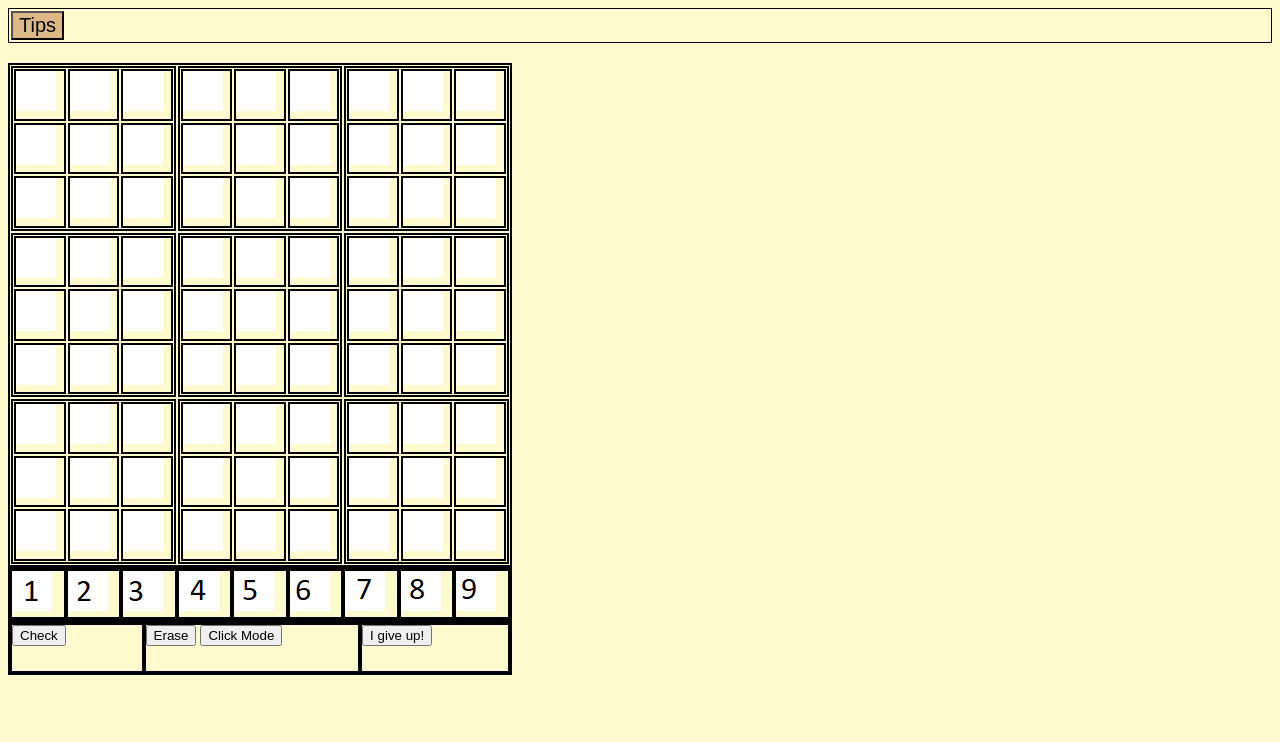
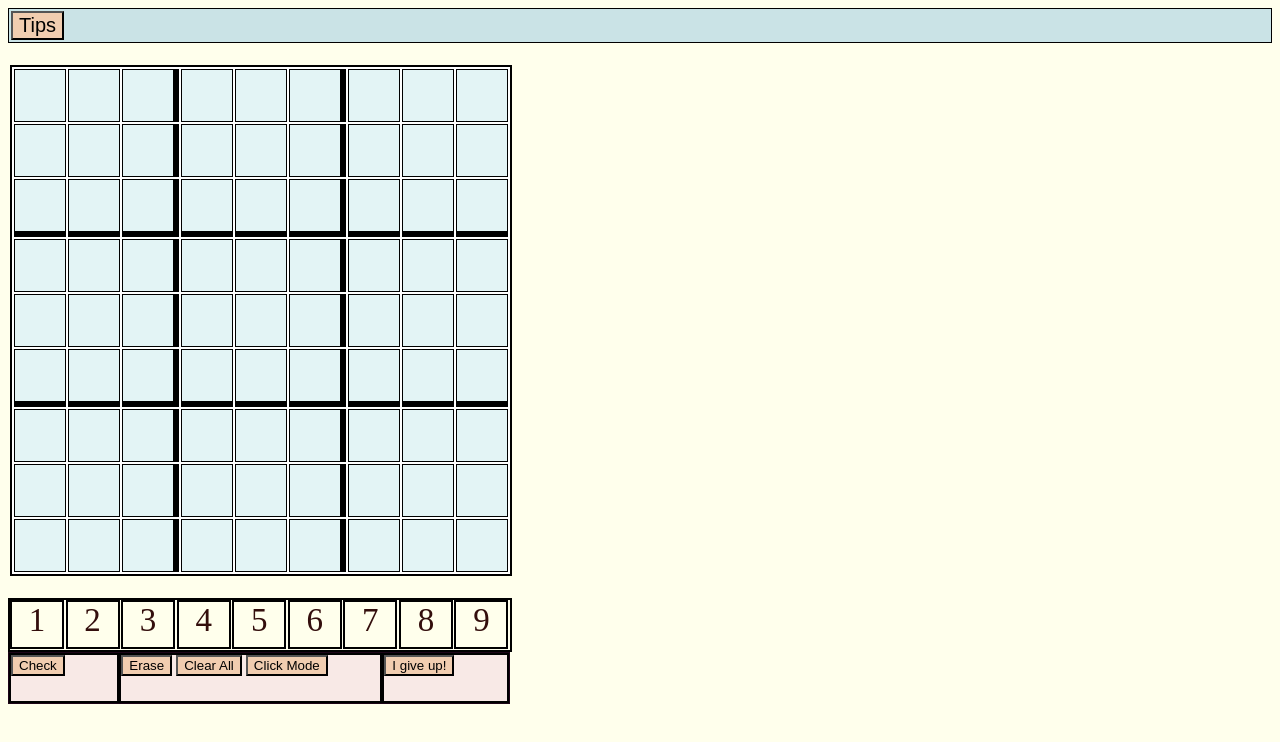
Before and after one commit to MelanieNPS/Orbital2020-outofthebox, a plain HTML site: page index.html in a window 1280 px wide. Drawn offline with nearby package versions, Linux system fonts and the light colour scheme.

Commit message:
Change divs to a table. Add clear all button

```diff
--- a/Sudoku.css
+++ b/Sudoku.css
@@ -1,32 +1,34 @@
 #box{
     display: grid;
     border: 2px solid black;
-    width:500px;
-    height:500px;
+    margin:2px;
+    width:502px;
+    height:511px;
     grid-template:fr fr fr/fr fr fr;
+    background-color: white;
 }
-#box div{
-    display: grid;
-    margin: 1px;
-    border: 2px solid black;
-    grid-template: fr fr fr/fr fr fr;
-    position: relative;
+.cell{
+    border: 1.5px solid black;
+    width: 49px;
+    height: 49px;
+    font-size: 35px;
+    text-align: center;
+    background-color: rgb(227, 244, 245);
+}
+td:focus{
+    box-shadow: 2px lightblue;
+    background-color: lemonchiffon;
+}
+.cell:nth-of-type(3n):not(:last-of-type){
+    border-right: 6px solid black;
+}
+.row .cell{
+    border-bottom: 6px solid black;
 }
 
-#box div:nth-of-type(3n){
-    grid-column: 3;
-}
-p{
-    width: 40px;
-    height: 40px;
-    margin-top: 0;
-    margin-bottom: 0;
-    background: url("sprite.png") -40px -120px;
-}
 
-#box div div{
-    border: 2px solid black;
-}
+
+
 #control{
     display:grid;
     border: 2px solid black;
@@ -34,60 +36,69 @@ p{
     height: 50px;
     grid-template: fr fr fr fr fr fr fr fr fr/fr;
 }
-
 #control div{
     border: 2px solid black;
 }
-
 #control div:nth-of-type(9n){
     grid-column: 9;
 }
+.numbers{
+    width: 50px;
+    height: 45px;
+    margin-top: 0;
+    margin-bottom: 0;
+    text-align: center;
+    font-size: 33px;
+    color: rgb(51, 14, 12);
+    cursor: grabbing;
+}
+.active, .numbers:hover {
+    background-color: #666;
+    color: white;
+  }
+
+
 
 #control2 {
     display:grid;
-    border: 2px solid black;
+    border: 1px solid rgb(29, 4, 23);
+    background-color: rgb(248, 233, 230);
     width: 500px;
     height: 50px;
     grid-template: fr fr fr/fr;
 }
-
 #control2 div{
     border: 2px solid black;
 }
-
 #control2 div:nth-of-type(3n){
     grid-column: 3;
 }
+#control2 button {
+    background-color: #F1CDB0;
+}
+
+
 
 .tab {
-    background-color: lemonchiffon;
+    background-color: rgb(202, 227, 230);
     overflow: hidden;
     border: 1px solid black;
     padding: 2px;
 }
-
 .tab button {
-    background-color: burlywood;
-    outline: none;
+    background-color: #F1CDB0;
     cursor: pointer;
     font-size: 20px;
     float: left;
 }
-
 .tab button:hover {
-    background-color: saddlebrown;
+    background-color: bisque;
 }
-
 .tab-content {
     display: none;
     padding: 6px 12px;
     border: 1px solid black;
 }
-
-.tab button.active {
-    background-color: black;
-}
-
 #spacing {
     height: 20px;
 }
--- a/Sudoku.js
+++ b/Sudoku.js
@@ -1,10 +1,17 @@
 var k;
-var numbers=["one","two","three","four","five","six","seven","eight","nine"];
+var control=["one","two","three","four","five","six","seven","eight","nine"];
 var clickmode=false;
 
 function Erase(){
-    k=10;
 }
+
+function clearAll(){
+    let c = document.getElementsByClassName("cell");
+    for (let i = 0; i<81; i++){
+        c[i].innerHTML = "";
+    }
+}
+
 function toggleclick(){
     if(clickmode){
         clickmode=false;
@@ -15,19 +22,23 @@ function toggleclick(){
 }
 
 function group(num){
-    let c=document.getElementById(num).children;
-    let d=document.getElementById("control").children;
-    for(let i=0;i<9;i++){
+    let c=document.getElementsByClassName("cell");
+    for(let i=0;i<81;i++){
         c[i].addEventListener("click",change);
         c[i].addEventListener("keypress",keyboard);
-        d[i].children[0].style.backgroundPosition=-(i%3)*40+"px "+Math.floor(i/3)*(-40)+"px";
         function keyboard(event){
-            let h=event.key-1;
-            c[i].children[0].style.backgroundPosition=-(h%3)*40+"px "+Math.floor(h/3)*(-40)+"px";
+            let h=event.key;
+            var control = /^[1-9]+$/;
+            if (control.test(h)){       //Only allow control from 1 to 9
+                c[i].innerHTML=h;
+            } else {
+                var otherwise = h.slice(0, -5);
+                c[i].innerHTML = otherwise;
+            }
         }
         function change(){
             if(clickmode){
-                c[i].children[0].style.backgroundPosition=-(k%3)*40+"px "+Math.floor(k/3)*(-40)+"px";
+                c[i].innerHTML=k + 1;
             }
         }
     }
@@ -38,7 +49,7 @@ function choose(i){
 }
 
 for(let i=0;i<9;i++){
-    group(numbers[i]);
+    group(control[i]);
 }
 
 function openTab(evt, tabName){
@@ -54,3 +65,18 @@ function openTab(evt, tabName){
     document.getElementById(tabName).style.display = "block";
     evt.currentTarget.className += "active";
 }
+
+
+//Highlights the number clicked on
+var control = document.getElementById("control");
+var numbers = control.getElementsByClassName("numbers");
+for (var i = 0; i < numbers.length; i++) {
+  numbers[i].addEventListener("click", changeColor);
+}
+function changeColor(){
+    var current = document.getElementsByClassName("active");
+    if (current.length != 0){
+        current[0].className = current[0].className.replace(" active", "");
+    }
+    this.className += " active";
+}
--- a/index.html
+++ b/index.html
@@ -1,12 +1,15 @@
 <!DOCTYPE html>
 <html lang="en">
+
 <head>
     <meta charset="UTF-8">
     <meta name="viewport" content="width=device-width, initial-scale=1.0">
     <title>Document</title>
+    <script type="text/javascript" src="https://code.jquery.com/jquery-3.5.1.min.js"></script>
     <link rel="stylesheet" href="Sudoku.css">
 </head>
-<body style="background-color: lemonchiffon; text-align:centre;">
+
+<body style="background-color: rgb(255, 255, 236); text-align:centre;">
 
     <div class="tab">
         <button class="tabButton" onclick="openTab(event, 'tips')"> Tips </button>
@@ -18,296 +21,138 @@
     </div>
     <div id="spacing"> </div>
 
-    <div id="box">
-        <div id="one">
-            <div tabindex="0">
-                <p></p>
-            </div>
-            <div tabindex="0">
-                <p></p>
-            </div>
-            <div tabindex="0">
-                <p></p>
-            </div>
-            <div tabindex="0">
-                <p></p>
-            </div>
-            <div tabindex="0">
-                <p></p>
-            </div>
-            <div tabindex="0">
-                <p></p>
-            </div>
-            <div tabindex="0">
-                <p></p>
-            </div>
-            <div tabindex="0">
-                <p></p>
-            </div>
-            <div tabindex="0">
-                <p></p>
-            </div>
+    <table id="box">
+        <tr id="rowZero">
+            <td id="cell00"  class="cell" tabindex="0"></td>
+            <td id="cell01"  class="cell" tabindex="0"></td>
+            <td id="cell02"  class="cell" tabindex="0"></td>
+            <td id="cell03"  class="cell" tabindex="0"></td>
+            <td id="cell04"  class="cell" tabindex="0"></td>
+            <td id="cell05"  class="cell" tabindex="0"></td>
+            <td id="cell06"  class="cell" tabindex="0"></td>
+            <td id="cell07"  class="cell" tabindex="0"></td>
+            <td id="cell08"  class="cell" tabindex="0"></td>
+        </tr>
+        <tr id="rowOne">
+            <td id="cell10"  class="cell" tabindex="0"></td>
+            <td id="cell11"  class="cell" tabindex="0"></td>
+            <td id="cell12"  class="cell" tabindex="0"></td>
+            <td id="cell13"  class="cell" tabindex="0"></td>
+            <td id="cell14"  class="cell" tabindex="0"></td>
+            <td id="cell15"  class="cell" tabindex="0"></td>
+            <td id="cell16"  class="cell" tabindex="0"></td>
+            <td id="cell17"  class="cell" tabindex="0"></td>
+            <td id="cell18"  class="cell" tabindex="0"></td>
+        </tr>
+        <tr id="rowTwo" class="row">
+            <td id="cell20"  class="cell" tabindex="0"></td>
+            <td id="cell21"  class="cell" tabindex="0"></td>
+            <td id="cell22"  class="cell" tabindex="0"></td>
+            <td id="cell23"  class="cell" tabindex="0"></td>
+            <td id="cell24"  class="cell" tabindex="0"></td>
+            <td id="cell25"  class="cell" tabindex="0"></td>
+            <td id="cell26"  class="cell" tabindex="0"></td>
+            <td id="cell27"  class="cell" tabindex="0"></td>
+            <td id="cell28"  class="cell" tabindex="0"></td>
+        </tr>
+        <tr id="rowThree">
+            <td id="cell30"  class="cell" tabindex="0"></td>
+            <td id="cell31"  class="cell" tabindex="0"></td>
+            <td id="cell32"  class="cell" tabindex="0"></td>
+            <td id="cell33"  class="cell" tabindex="0"></td>
+            <td id="cell34"  class="cell" tabindex="0"></td>
+            <td id="cell35"  class="cell" tabindex="0"></td>
+            <td id="cell36"  class="cell" tabindex="0"></td>
+            <td id="cell37"  class="cell" tabindex="0"></td>
+            <td id="cell38"  class="cell" tabindex="0"></td>
+        </tr>
+        <tr id="rowFour">
+            <td id="cell40"  class="cell" tabindex="0"></td>
+            <td id="cell41"  class="cell" tabindex="0"></td>
+            <td id="cell42"  class="cell" tabindex="0"></td>
+            <td id="cell43"  class="cell" tabindex="0"></td>
+            <td id="cell44"  class="cell" tabindex="0"></td>
+            <td id="cell45"  class="cell" tabindex="0"></td>
+            <td id="cell46"  class="cell" tabindex="0"></td>
+            <td id="cell47"  class="cell" tabindex="0"></td>
+            <td id="cell48"  class="cell" tabindex="0"></td>
+        </tr>
+        <tr id="rowFive" class="row">
+            <td id="cell50"  class="cell" tabindex="0"></td>
+            <td id="cell51"  class="cell" tabindex="0"></td>
+            <td id="cell52"  class="cell" tabindex="0"></td>
+            <td id="cell53"  class="cell" tabindex="0"></td>
+            <td id="cell54"  class="cell" tabindex="0"></td>
+            <td id="cell55"  class="cell" tabindex="0"></td>
+            <td id="cell56"  class="cell" tabindex="0"></td>
+            <td id="cell57"  class="cell" tabindex="0"></td>
+            <td id="cell58"  class="cell" tabindex="0"></td>
+        </tr>
+        <tr id="rowSix">
+            <td id="cell60"  class="cell" tabindex="0"></td>
+            <td id="cell61"  class="cell" tabindex="0"></td>
+            <td id="cell62"  class="cell" tabindex="0"></td>
+            <td id="cell63"  class="cell" tabindex="0"></td>
+            <td id="cell64"  class="cell" tabindex="0"></td>
+            <td id="cell65"  class="cell" tabindex="0"></td>
+            <td id="cell66"  class="cell" tabindex="0"></td>
+            <td id="cell67"  class="cell" tabindex="0"></td>
+            <td id="cell68"  class="cell" tabindex="0"></td>
+        </tr>
+        <tr id="rowSeven">
+            <td id="cell70"  class="cell" tabindex="0"></td>
+            <td id="cell71"  class="cell" tabindex="0"></td>
+            <td id="cell72"  class="cell" tabindex="0"></td>
+            <td id="cell73"  class="cell" tabindex="0"></td>
+            <td id="cell74"  class="cell" tabindex="0"></td>
+            <td id="cell75"  class="cell" tabindex="0"></td>
+            <td id="cell76"  class="cell" tabindex="0"></td>
+            <td id="cell77"  class="cell" tabindex="0"></td>
+            <td id="cell78"  class="cell" tabindex="0"></td>
+        </tr>
+        <tr id="rowEight">
+            <td id="cell80"  class="cell" tabindex="0"></td>
+            <td id="cell81"  class="cell" tabindex="0"></td>
+            <td id="cell82"  class="cell" tabindex="0"></td>
+            <td id="cell83"  class="cell" tabindex="0"></td>
+            <td id="cell84"  class="cell" tabindex="0"></td>
+            <td id="cell85"  class="cell" tabindex="0"></td>
+            <td id="cell86"  class="cell" tabindex="0"></td>
+            <td id="cell87"  class="cell" tabindex="0"></td>
+            <td id="cell88"  class="cell" tabindex="0"></td>
+        </tr>
+    </table>
+
+    <div id="spacing"></div>
+
+
+    <div id="control">
+        <div onclick="choose(0)" class="numbers">
+            1
         </div>
-        <div id="two">
-            <div tabindex="0">
-                <p></p>
-            </div>
-            <div tabindex="0">
-                <p></p>
-            </div>
-            <div tabindex="0">
-                <p></p>
-            </div>
-            <div tabindex="0">
-                <p></p>
-            </div>
-            <div tabindex="0">
-                <p></p>
-            </div>
-            <div tabindex="0">
-                <p></p>
-            </div>
-            <div tabindex="0">
-                <p></p>
-            </div>
-            <div tabindex="0">
-                <p></p>
-            </div>
-            <div tabindex="0">
-                <p></p>
-            </div>
+        <div onclick="choose(1)" class="numbers">
+            2
         </div>
-        <div id="three">
-            <div tabindex="0">
-                <p></p>
-            </div>
-            <div tabindex="0">
-                <p></p>
-            </div>
-            <div tabindex="0">
-                <p></p>
-            </div>
-            <div tabindex="0">
-                <p></p>
-            </div>
-            <div tabindex="0">
-                <p></p>
-            </div>
-            <div tabindex="0">
-                <p></p>
-            </div>
-            <div tabindex="0">
-                <p></p>
-            </div>
-            <div tabindex="0">
-                <p></p>
-            </div>
-            <div tabindex="0">
-                <p></p>
-            </div>
+        <div onclick="choose(2)" class="numbers">
+            3
         </div>
-        <div id="four">
-            <div tabindex="0">
-                <p></p>
-            </div>
-            <div tabindex="0">
-                <p></p>
-            </div>
-            <div tabindex="0">
-                <p></p>
-            </div>
-            <div tabindex="0">
-                <p></p>
-            </div>
-            <div tabindex="0">
-                <p></p>
-            </div>
-            <div tabindex="0">
-                <p></p>
-            </div>
-            <div tabindex="0">
-                <p></p>
-            </div>
-            <div tabindex="0">
-                <p></p>
-            </div>
-            <div tabindex="0">
-                <p></p>
-            </div>
+        <div onclick="choose(3)" class="numbers">
+            4
         </div>
-        <div id="five">
-            <div tabindex="0">
-                <p></p>
-            </div>
-            <div tabindex="0">
-                <p></p>
-            </div>
-            <div tabindex="0">
-                <p></p>
-            </div>
-            <div tabindex="0">
-                <p></p>
-            </div>
-            <div tabindex="0">
-                <p></p>
-            </div>
-            <div tabindex="0">
-                <p></p>
-            </div>
-            <div tabindex="0">
-                <p></p>
-            </div>
-            <div tabindex="0">
-                <p></p>
-            </div>
-            <div tabindex="0">
-                <p></p>
-            </div>
+        <div onclick="choose(4)" class="numbers">
+            5
         </div>
-        <div id="six">
-            <div tabindex="0">
-                <p></p>
-            </div>
-            <div tabindex="0">
-                <p></p>
-            </div>
-            <div tabindex="0">
-                <p></p>
-            </div>
-            <div tabindex="0">
-                <p></p>
-            </div>
-            <div tabindex="0">
-                <p></p>
-            </div>
-            <div tabindex="0">
-                <p></p>
-            </div>
-            <div tabindex="0">
-                <p></p>
-            </div>
-            <div tabindex="0">
-                <p></p>
-            </div>
-            <div tabindex="0">
-                <p></p>
-            </div>
+        <div onclick="choose(5)" class="numbers">
+            6
         </div>
-        <div id="seven">
-            <div tabindex="0">
-                <p></p>
-            </div>
-            <div tabindex="0">
-                <p></p>
-            </div>
-            <div tabindex="0">
-                <p></p>
-            </div>
-            <div tabindex="0">
-                <p></p>
-            </div>
-            <div tabindex="0">
-                <p></p>
-            </div>
-            <div tabindex="0">
-                <p></p>
-            </div>
-            <div tabindex="0">
-                <p></p>
-            </div>
-            <div tabindex="0">
-                <p></p>
-            </div>
-            <div tabindex="0">
-                <p></p>
-            </div>
+        <div onclick="choose(6)" class="numbers">
+            7
         </div>
-        <div id="eight">
-            <div tabindex="0">
-                <p></p>
-            </div>
-            <div tabindex="0">
-                <p></p>
-            </div>
-            <div tabindex="0">
-                <p></p>
-            </div>
-            <div tabindex="0">
-                <p></p>
-            </div>
-            <div tabindex="0">
-                <p></p>
-            </div>
-            <div tabindex="0">
-                <p></p>
-            </div>
-            <div tabindex="0">
-                <p></p>
-            </div>
-            <div tabindex="0">
-                <p></p>
-            </div>
-            <div tabindex="0">
-                <p></p>
-            </div>
+        <div onclick="choose(7)" class="numbers">
+            8
         </div>
-        <div id="nine">
-            <div tabindex="0">
-                <p></p>
-            </div>
-            <div tabindex="0">
-                <p></p>
-            </div>
-            <div tabindex="0">
-                <p></p>
-            </div>
-            <div tabindex="0">
-                <p></p>
-            </div>
-            <div tabindex="0">
-                <p></p>
-            </div>
-            <div tabindex="0">
-                <p></p>
-            </div>
-            <div tabindex="0">
-                <p></p>
-            </div>
-            <div tabindex="0">
-                <p></p>
-            </div>
-            <div tabindex="0">
-                <p></p>
-            </div>
-        </div>
-    </div>
-    <div id="control">
-        <div onclick="choose(0)">
-            <p></p>
-        </div>
-        <div onclick="choose(1)">
-            <p></p>
-        </div>
-        <div onclick="choose(2)">
-            <p></p>
-        </div>
-        <div onclick="choose(3)">
-            <p></p>
-        </div>
-        <div onclick="choose(4)">
-            <p></p>
-        </div>
-        <div onclick="choose(5)">
-            <p></p>
-        </div>
-        <div onclick="choose(6)">
-            <p></p>
-        </div>
-        <div onclick="choose(7)">
-            <p></p>
-        </div>
-        <div onclick="choose(8)">
-            <p></p>
+        <div onclick="choose(8)" class="numbers">
+            9
         </div>
     </div>
     <div id="control2">
@@ -316,6 +161,7 @@
         </div>
         <div>
             <button type="button" onclick="Erase()">Erase</button>
+            <button tyep="button" onclick="clearAll()"> Clear All</button>
             <button type="button" onclick="toggleclick()">Click Mode</button>
         </div>
         <div>
@@ -323,5 +169,7 @@
         </div>
     </div>
     <script src="Sudoku.js"></script>
+    <script src="Jquery.js"></script>
 </body>
+
 </html>
```
Also changed, not shown: Jquery.js (added, +24 -0 lines).
